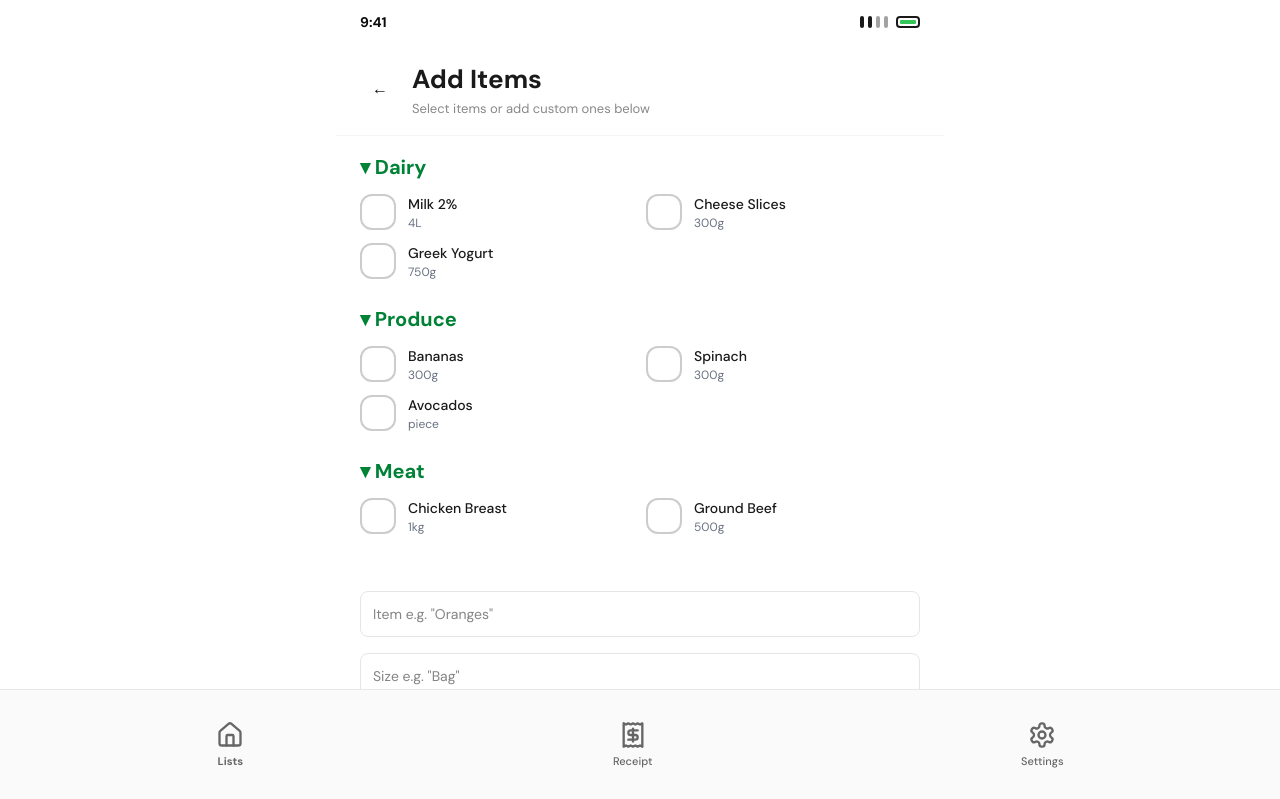
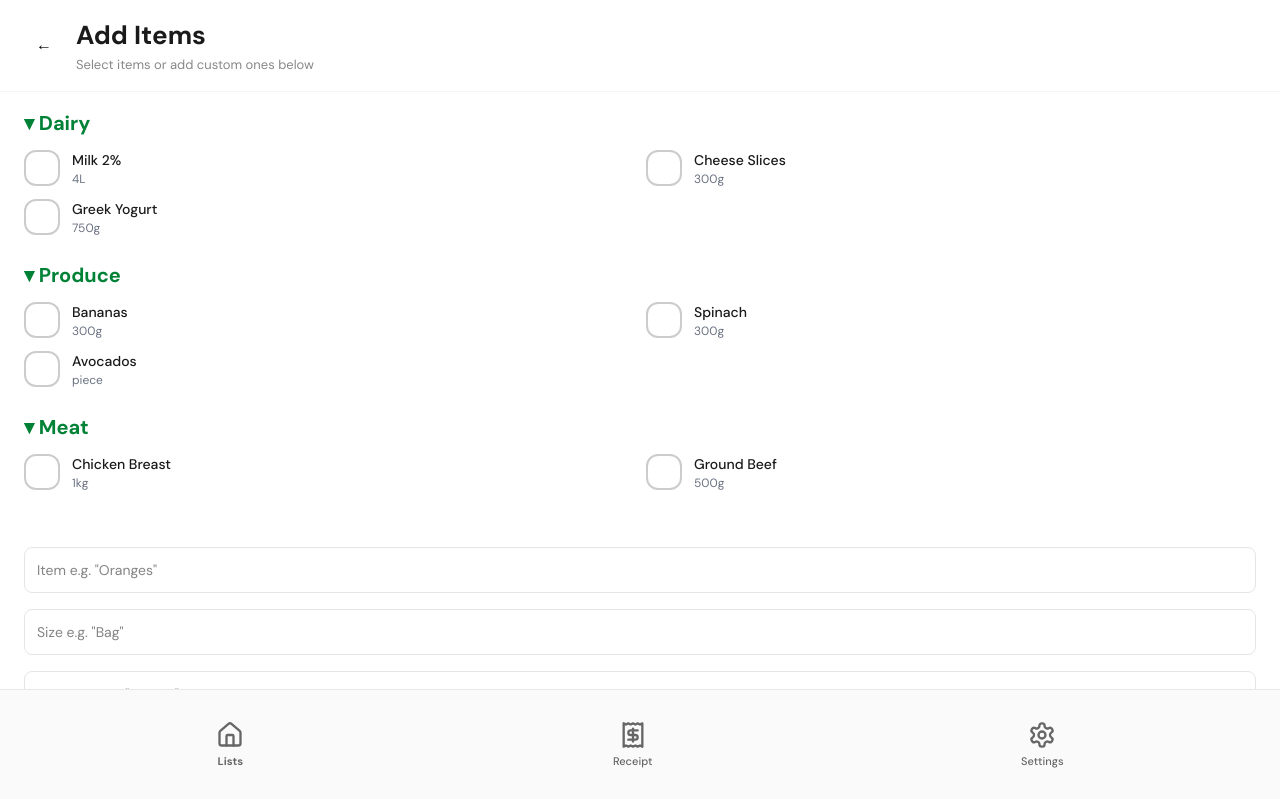
Before and after one commit to DKIV9570/CMPT863-G10, a React (Vite) app: page /add-item in a window 1280 px wide. Shown: the top 799 px of the page. Built offline with nearby package versions, Linux system fonts and the light colour scheme.

Commit message:
Add a flexible screen width for all screens

```diff
--- a/src/app/pages/AddItem.tsx
+++ b/src/app/pages/AddItem.tsx
@@ -80,25 +80,8 @@ export default function AddItemPage({ onAddItem }: AddItemPageProps) {
   };
 
   return (
-    <div className="bg-white min-h-screen pb-[150px] max-w-[608px] mx-auto">
-      {/* Status Bar with Time & Battery */}
-      <div className="h-11 px-6 flex items-center justify-between text-sm font-bold">
-        <span>9:41</span>
-        <div className="flex items-center gap-2">
-          {/* Cellular signal */}
-          <div className="flex gap-1">
-            <div className="w-1 h-3 bg-[#1A1A1A] rounded-sm"></div>
-            <div className="w-1 h-3 bg-[#1A1A1A] rounded-sm"></div>
-            <div className="w-1 h-3 bg-[#1A1A1A] rounded-sm opacity-40"></div>
-            <div className="w-1 h-3 bg-[#1A1A1A] rounded-sm opacity-40"></div>
-          </div>
-          {/* Battery */}
-          <div className="w-6 h-3 border-2 border-[#1A1A1A] rounded-sm relative">
-            <div className="absolute inset-0.5 bg-[#34C759] rounded-[1px]"></div>
-            <div className="absolute -right-0.5 top-1/2 -translate-y-1/2 w-0.5 h-1 bg-[#1A1A1A] rounded-r-sm opacity-40"></div>
-          </div>
-        </div>
-      </div>
+    <div className="bg-white min-h-screen pb-[150px] max-w-[3000px] mx-auto">
+
       {/* Header */}
       <div className="px-6 py-4 flex items-center gap-3 border-b border-[#F5F5F5]">
         <button
--- a/src/app/pages/Home.tsx
+++ b/src/app/pages/Home.tsx
@@ -31,7 +31,7 @@ export default function Home() {
   );
 
   return (
-    <div className="bg-white min-h-screen pb-[111px] max-w-[608px] mx-auto">
+    <div className="bg-white min-h-screen pb-[111px] max-w-[3000px] mx-auto">
       {/* Status Bar */}
       <div className="h-11 px-6 flex items-center justify-between text-sm font-bold">
         <span>9:41</span>
--- a/src/app/pages/ListDetail.tsx
+++ b/src/app/pages/ListDetail.tsx
@@ -178,7 +178,7 @@ export default function ListDetail() {
     : list.items.filter((item) => item.completed).length;
 
   return (
-    <div className="bg-white min-h-screen pb-[260px] max-w-[608px] mx-auto">
+    <div className="bg-white min-h-screen pb-[260px] max-w-[3000px] mx-auto">
       {/* Header */}
       <div className="sticky top-0 bg-white z-10">
         <div className="h-11 px-6 flex items-center justify-between text-sm font-bold">
@@ -398,7 +398,7 @@ export default function ListDetail() {
 
       {/* AI Input & Actions (for Weekly Groceries) */}
       {isWeeklyGroceries && (
-        <div className="fixed bottom-[111px] left-0 right-0 bg-white border-t border-[#F5F5F5] p-4 max-w-[608px] mx-auto">
+        <div className="fixed bottom-[111px] left-0 right-0 bg-white border-t border-[#F5F5F5] p-4 max-w-[3000px] mx-auto">
           <div className="mb-3">
             <div className="flex items-center gap-3 bg-[#F0F5F1] rounded-2xl px-4 py-3 border border-[#E0E8E2]">
               <Sparkles className="w-5 h-5 text-[#2D6A4F] opacity-50" />
--- a/src/app/pages/NotFound.tsx
+++ b/src/app/pages/NotFound.tsx
@@ -5,7 +5,7 @@ export default function NotFound() {
   const navigate = useNavigate();
 
   return (
-    <div className="bg-white min-h-screen flex flex-col items-center justify-center px-6 max-w-[608px] mx-auto">
+    <div className="bg-white min-h-screen flex flex-col items-center justify-center px-6 max-w-[3000px] mx-auto">
       <div className="text-center">
         <h1 className="text-6xl font-bold text-[#2D6A4F] mb-4">404</h1>
         <h2 className="text-2xl font-bold text-[#1A1A1A] mb-2">
--- a/src/app/pages/Receipt.tsx
+++ b/src/app/pages/Receipt.tsx
@@ -3,7 +3,7 @@ import BottomNav from "../components/BottomNav";
 
 export default function Receipt() {
   return (
-    <div className="bg-white min-h-screen pb-[111px] max-w-[608px] mx-auto">
+    <div className="bg-white min-h-screen pb-[111px] max-w-[3000px] mx-auto">
       {/* Status Bar */}
       <div className="h-11 px-6 flex items-center justify-between text-sm font-bold">
         <span>9:41</span>
--- a/src/app/pages/Settings.tsx
+++ b/src/app/pages/Settings.tsx
@@ -11,7 +11,7 @@ export default function Settings() {
   ];
 
   return (
-    <div className="bg-white min-h-screen pb-[111px] max-w-[608px] mx-auto">
+    <div className="bg-white min-h-screen pb-[111px] max-w-[3000px] mx-auto">
       {/* Status Bar */}
       <div className="h-11 px-6 flex items-center justify-between text-sm font-bold">
         <span>9:41</span>
```
